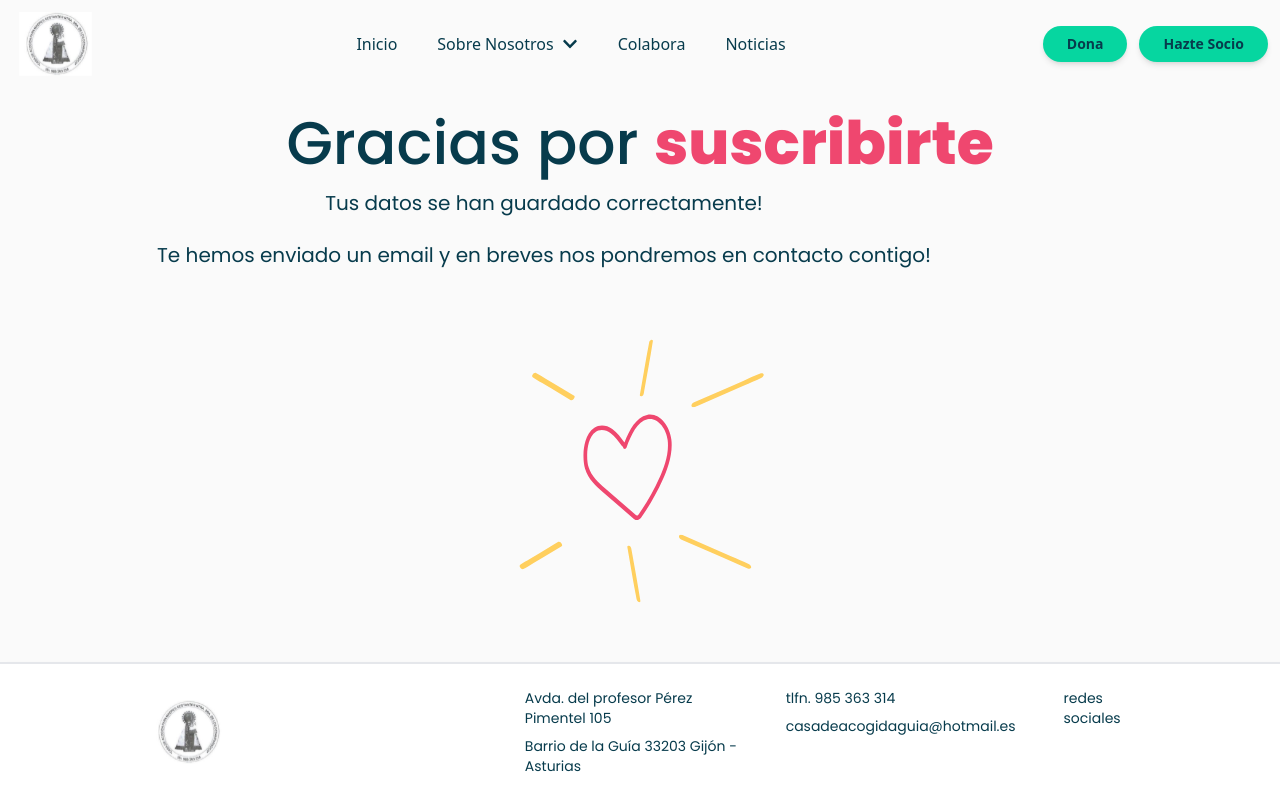
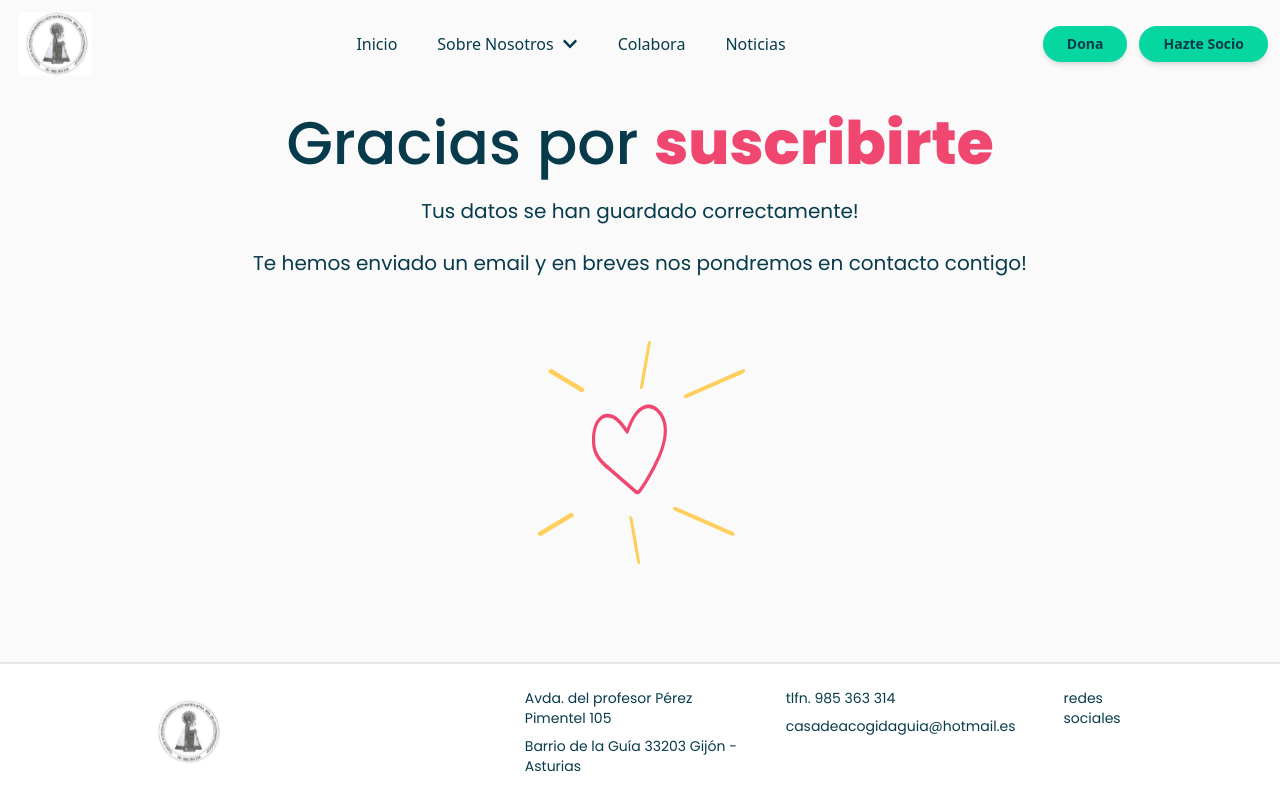
Before and after one commit to vallefarinha/front-casa, a React (Vite) app: page /thanks in a window 1280 px wide. Built offline with nearby package versions, Linux system fonts and the light colour scheme.

Commit message:
finish page thanks

```diff
--- a/src/components/texts/RegularText30.jsx
+++ b/src/components/texts/RegularText30.jsx
@@ -1,6 +1,6 @@
 function RegularText30({ text, textAlign, size }) {
     return (
-        <h1 className={`my-4 mb-6 font-poppinsRegular w-[85%] text-${size} text-${textAlign}`}>
+        <h1 className={`my-4 mb-6 font-poppinsRegular w-full text-${size} text-${textAlign}`}>
             <span className="text-LetterColor">{text}</span>
         </h1>
     );
--- a/src/pages/ThanksForSignIn.jsx
+++ b/src/pages/ThanksForSignIn.jsx
@@ -4,15 +4,15 @@ import Title from "../components/title/Title"
 
 const ThanksForSignIn = () => {
   return (
-    <>
-      <div className="w-full">
+    <div className="w-[85%] mx-auto">
+      <div className="w-full mb-5">
         <Title
             wordBlue="Gracias por"
             wordPink="suscribirte"
             textAlign="text-center"
         />
-        </div>
-      <div className="w-full">
+      </div>
+      <div className="w-full mt-6">
         <RegularText30
             text="Tus datos se han guardado correctamente!"
             textAlign="center"
@@ -29,7 +29,7 @@ const ThanksForSignIn = () => {
       <div className='flex justify-center'>
       <img src="src\assets\icons\heartSun.svg" alt="heart Sun" className="w-1/4" />
       </div>
-    </>
+    </div>
   )
 }
 
```
